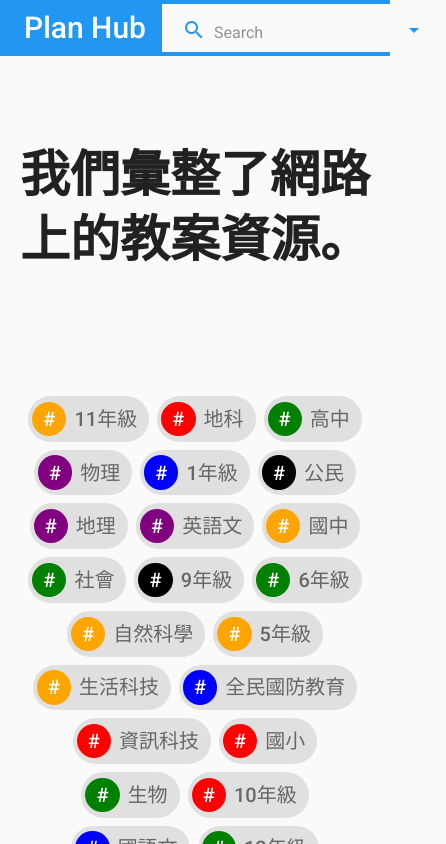
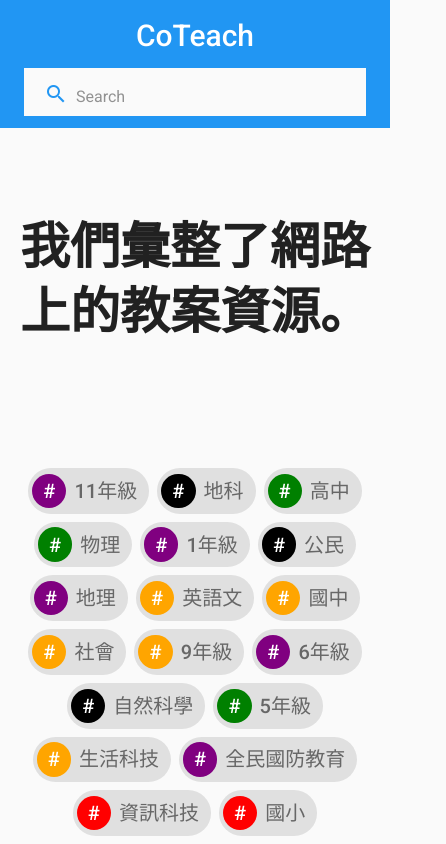
Before and after one commit to coteach/web, an Angular app: page / in a window 390 px wide. Shown: the top 844 px of the page, 446 px wide, since content can reach past the window. Built offline with nearby package versions, Linux system fonts and the light colour scheme.

Commit message:
style: support mobile device

```diff
--- a/src/app/home/home.component.ts
+++ b/src/app/home/home.component.ts
@@ -9,7 +9,7 @@ const TagNames: string[] = ["國小", "國中", "高中", "1年級", "2年級",
   "9年級", "10年級", "11年級", "12年級", "國語文", "英語文", "本土語文", "數學", "自然科學", "生物", "理化", "物理", "化學", "地科",
   "生活課程", "社會", "歷史", "地理", "公民", "資訊科技", "生活科技", "藝術", "全民國防教育", "班級經營",];
 
-const Colors: string[] = ["red", "orange", "green", "blue", "purple", "black"];
+const Colors: string[] = ["red", "orange", "green", "purple", "black"];
 
 @Component({
   selector: 'app-home',
--- a/src/app/plan-list/plan-list.component.html
+++ b/src/app/plan-list/plan-list.component.html
@@ -1,5 +1,3 @@
-<div class="plan-list-wrapper">
-
 <span class="result-stats">About {{ dataSource.length }} results</span>
 
 <mat-card *ngFor="let item of dataSource" (click)="openLink(item)">
@@ -20,4 +18,3 @@
         {{ item.content?.slice(0, 100) }}
     </mat-card-content>
 </mat-card>
-</div>
--- a/src/app/plan-list/plan-list.component.scss
+++ b/src/app/plan-list/plan-list.component.scss
@@ -1,10 +1,11 @@
 @import '../../theming';
 
 $foreground: map-get($light-theme, foreground);
-$sidenav-max-width: 330px;
 
 :host {
     display: block;
+    max-width: 620px;
+    padding: 8px;
 
     ::ng-deep .mat-card {
         &:hover .mat-card-header-text {
@@ -21,12 +22,6 @@ $sidenav-max-width: 330px;
 .result-stats {
     padding-left: 8px;
     color: map-get($foreground, secondary-text);
-}
-
-.plan-list-wrapper {
-    margin-left: $sidenav-max-width;
-    max-width: 620px;
-    padding: 8px;
 }
 
 .mat-card {
--- a/src/app/scaffold/scaffold.component.html
+++ b/src/app/scaffold/scaffold.component.html
@@ -1,9 +1,13 @@
 <mat-toolbar color="primary">
-  <div class="home-button">
-    <button mat-button>Plan Hub</button>
-  </div>
+  <mat-toolbar-row>
+    <div class="home-button">
+      <button mat-button>CoTeach</button>
+    </div>
+  </mat-toolbar-row>
 
-  <searchbar [(keyword)]="keyword" (search)="searchPlan()"></searchbar>
+  <mat-toolbar-row>
+    <searchbar [(keyword)]="keyword" (search)="searchPlan()"></searchbar>
+  </mat-toolbar-row>
 </mat-toolbar>
 
 <router-outlet></router-outlet>
--- a/src/app/scaffold/scaffold.component.scss
+++ b/src/app/scaffold/scaffold.component.scss
@@ -1,14 +1,14 @@
-$sidenav-max-width: 330px;
+.mat-toolbar {
 
-.mat-toolbar {
+  .mat-toolbar-row {
+    justify-content: center;
+  }
+
   padding: 8px;
-  position: sticky;
-  top: 0;
   z-index: 1;
 
   .home-button {
     height: 100%;
-    width: $sidenav-max-width;
 
     .mat-button {
       height: 100%;
--- a/src/app/searchbar/searchbar.component.html
+++ b/src/app/searchbar/searchbar.component.html
@@ -5,7 +5,7 @@
 
     <input matInput placeholder="Search" [(ngModel)]="keyword" (input)="emitKeyword()" (keyup.enter)="emitSearch()">
 
-    <button mat-icon-button color="primary" matSuffix>
+    <button class="future" mat-icon-button color="primary" matSuffix>
         <mat-icon>arrow_drop_down</mat-icon>
     </button>
 </mat-form-field>
--- a/src/app/searching/searching.component.scss
+++ b/src/app/searching/searching.component.scss
@@ -0,0 +1,4 @@
+:host {
+    display: flex;
+    justify-content: center;
+}
--- a/src/styles.scss
+++ b/src/styles.scss
@@ -46,3 +46,7 @@ body {
         bottom: 0;
     }
 }
+
+.future {
+    display: none !important;
+}
```
Lines whose indentation alone changed are shown as unchanged.
